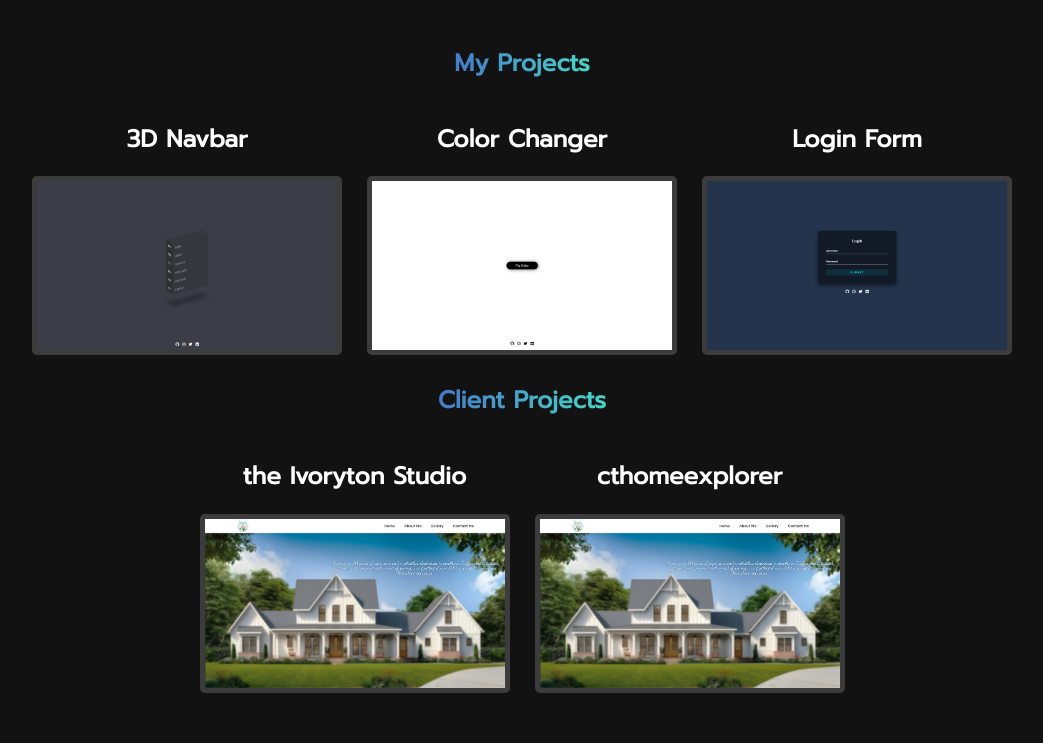
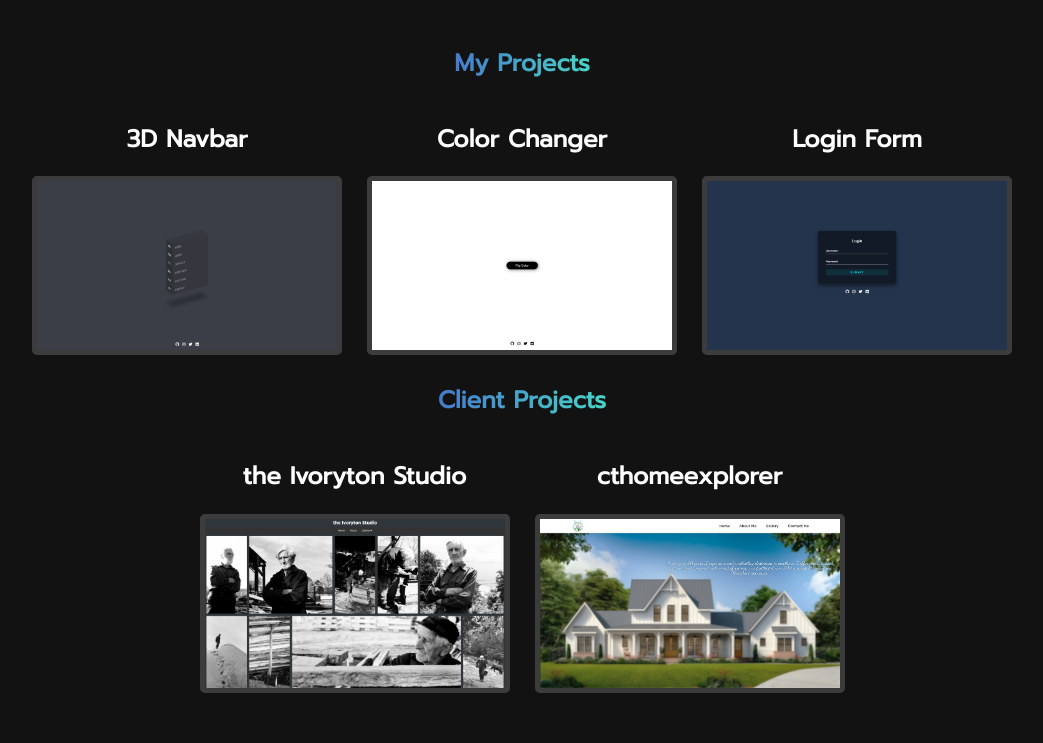
Before and after one commit to hlee100/My-Portfolio-v1, a plain HTML site: page index.html in a window 1280 px wide. Shown: the part 1655-2398 px from the top of the page, without its empty margins (118-1161 px from the left). Drawn offline with Linux system fonts and the light colour scheme.

Commit message:
v1.3.2 Fixed images for links

```diff
--- a/index.html
+++ b/index.html
@@ -48,7 +48,7 @@
         <div class="boxs">
             <div class="box1">
                 <a href="https://theivorytonstudio.com/" target="_blank" id="sgf-resize"><h1>the Ivoryton Studio</h1></a>
-                <a href="https://theivorytonstudio.com/" target="_blank"><img src="images/cthomeexplorer.jpg" alt="the-ivoryton-studio"></a>
+                <a href="https://theivorytonstudio.com/" target="_blank"><img src="images/theivorytonstudio.jpg" alt="the-ivoryton-studio"></a>
             </div>
             <div class="box2">
                 <a href="https://cthomeexplorer.com/" target="_blank" id="sgf-resize"><h1>cthomeexplorer</h1></a>
```
